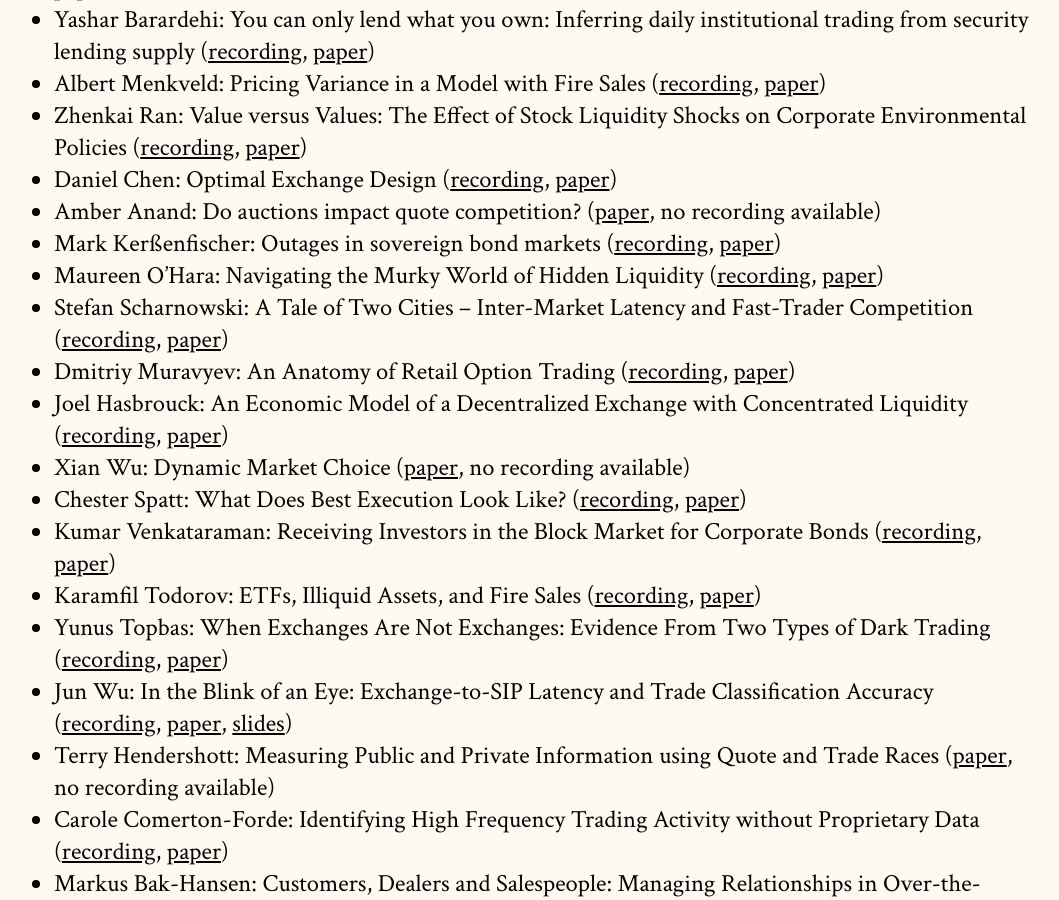
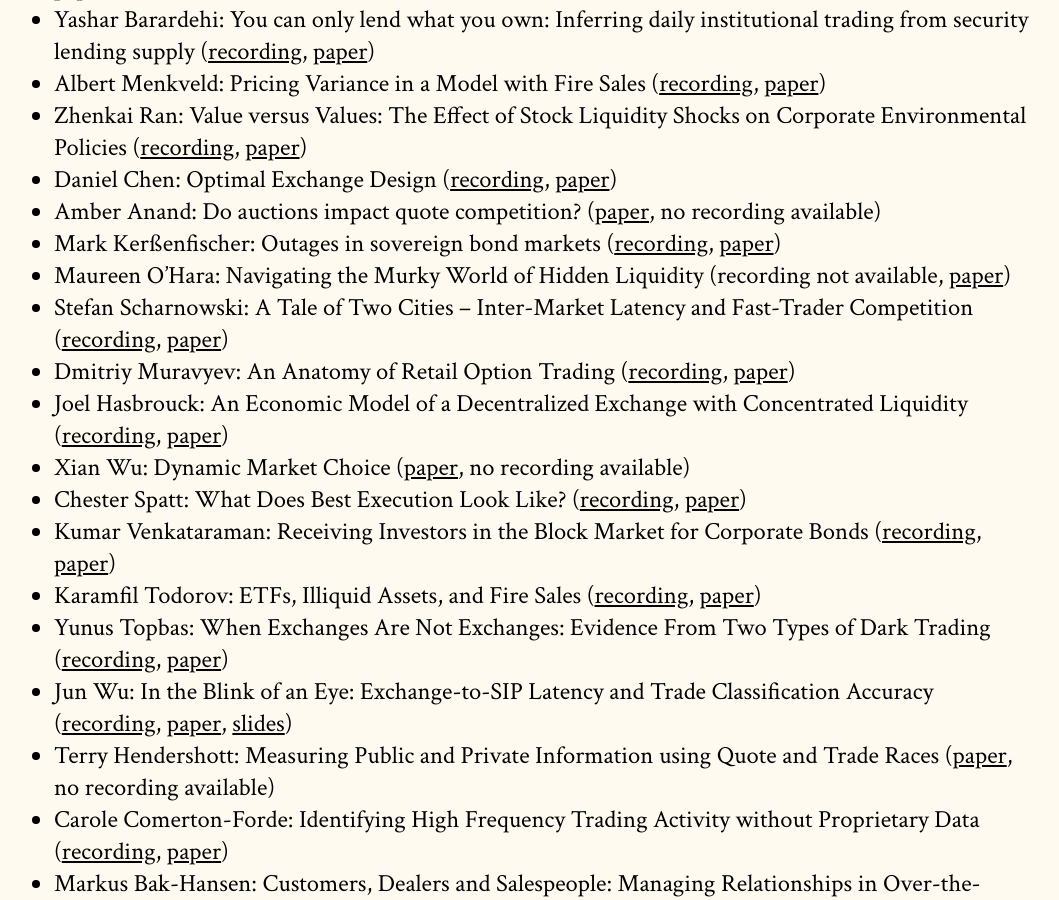
Before and after one commit to cpfiffer/microstructure.exchange, a Jekyll site: the page built from index.md, in a window 1280 px wide and 900 px high, scrolled down 2898 px. Shown: the whole window, without its empty margins (114-1173 px from the left). Built offline with Jekyll 4.4.1, drawn with Linux system fonts in a browser that asks for light colours; some web fonts are replaced.

Commit message:
Update index.md

```diff
--- a/index.md
+++ b/index.md
@@ -79,7 +79,7 @@ The Microstructure Exchange will host resources, tools, and data for microstruct
 - Daniel Chen: Optimal Exchange Design ([recording](https://youtu.be/ovJwCV2iux0), [paper](https://danieltchen.com/OEDOct.pdf))
 - Amber Anand: Do auctions impact quote competition? ([paper](https://microstructure.exchange/papers/Auctions%20and%20quote%20competition-11192024.pdf), no recording available)
 - Mark Kerßenfischer: Outages in sovereign bond markets ([recording](https://youtu.be/nQMNhaccBBU), [paper](https://www.ecb.europa.eu/pub/pdf/scpwps/ecb.wp2944~5cc218150b.en.pdf))
-- Maureen O'Hara: Navigating the Murky World of Hidden Liquidity ([recording](https://youtu.be/eamq0WsqWro), [paper](https://papers.ssrn.com/sol3/papers.cfm?abstract_id=4988855))
+- Maureen O'Hara: Navigating the Murky World of Hidden Liquidity (recording not available, [paper](https://papers.ssrn.com/sol3/papers.cfm?abstract_id=4988855))
 - Stefan Scharnowski: A Tale of Two Cities – Inter-Market Latency and Fast-Trader Competition ([recording](https://youtu.be/2DhIm4_cm2s),  [paper](https://papers.ssrn.com/sol3/papers.cfm?abstract_id=3475442))
 - Dmitriy Muravyev: An Anatomy of Retail Option Trading ([recording](https://youtu.be/ePQ5KhX7Rrw),  [paper](https://papers.ssrn.com/sol3/papers.cfm?abstract_id=4682388))
 - Joel Hasbrouck: An Economic Model of a Decentralized Exchange with Concentrated Liquidity ([recording](https://youtu.be/s7lS_jCsdsU), [paper](https://microstructure.exchange/papers/hasbrouck.pdf))
```
